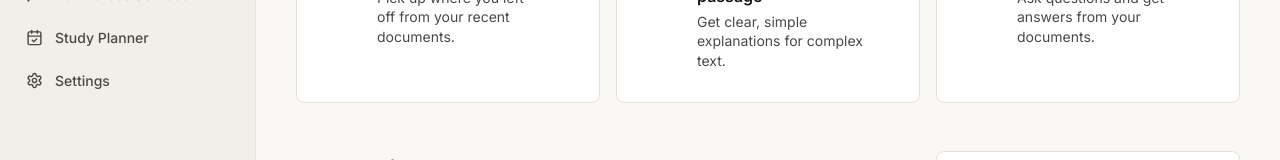
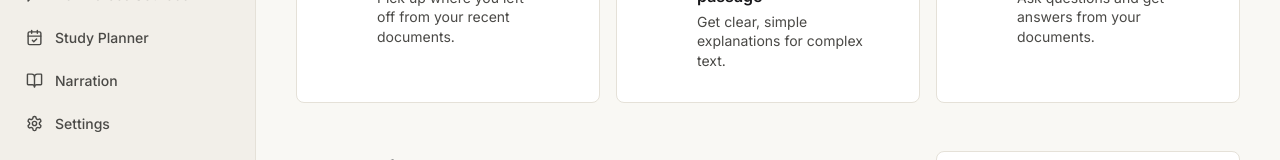
Before and after one commit to gamermasala982-code/SeeHear, a React (Vite) app: page / in a window 1280 px wide. Shown: the part 302-462 px from the top of the page. Built offline with nearby package versions, Linux system fonts and the light colour scheme.

Commit message:
feat: robustly inject Narration page into App.jsx

```diff
--- a/src/App.jsx
+++ b/src/App.jsx
@@ -39,6 +39,7 @@ const NAV_ITEMS = [
   { id: 'understand', label: 'Understand', icon: Sparkles },
   { id: 'ask', label: 'Ask Across Sources', icon: MessageSquare },
   { id: 'planner', label: 'Study Planner', icon: CalendarCheck },
+  { id: 'narration', label: 'Narration', icon: BookOpen },
   { id: 'settings', label: 'Settings', icon: Settings },
 ];
 
@@ -341,6 +342,10 @@ export default function App() {
             />
           )}
 
+          {activeSection === 'narration' && (
+            <NarrationPage />
+          )}
+
           {activeSection === 'planner' && (
             <StudyPlanner
               tasks={studyTasks}
```
